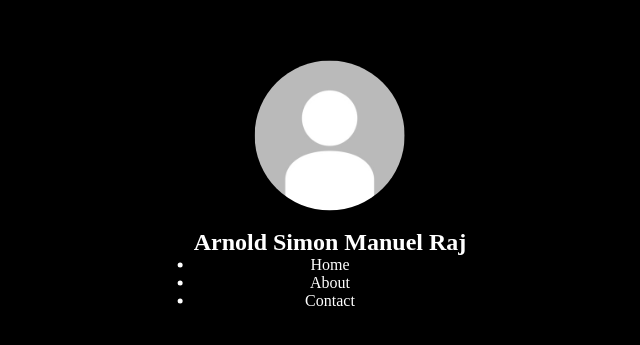
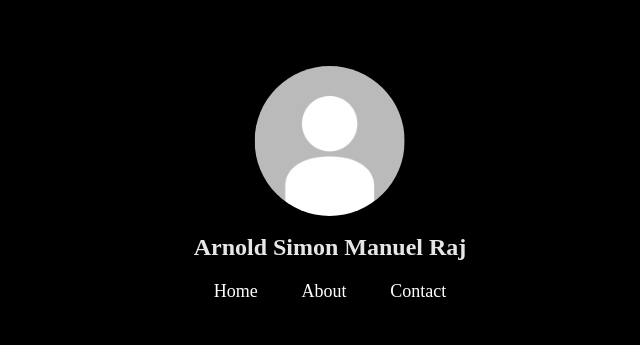
Before and after one commit to arnold-simon-manuel-raj/arnold-simon-manuel-raj.github.io, a plain HTML site: page html/nav_page.html in a window 1280 px wide. Shown: the part 215-560 px from the top of the page, without its empty margins (310-950 px from the left). Drawn offline with Linux system fonts and the light colour scheme.

Commit message:
nav_page left out

```diff
--- a/html/nav_page.html
+++ b/html/nav_page.html
@@ -5,11 +5,12 @@
 			* {
 				margin: 0;
 				padding: 0;
+				list-style: none;
 				text-decoration: none;
 			}
 
 			body {
-				color: white;
+				color: rgb(230, 230, 230);
 				background-color: black;
 			}
 
@@ -20,6 +21,31 @@
 				margin-left: auto;
 				margin-right: auto;
 				border-radius: 50%;
+			}
+
+			nav {
+				display: flex;
+				align-items: center;
+				justify-content: space-between;
+			}
+
+			nav ul {
+				display: flex;
+				align-items: center;
+				justify-content: space-between;
+				padding-left: 20px;
+				padding-right: 20px;
+				width: 100%;
+			}
+
+			nav ul li a {
+				color: white;
+				font-size: 18px;
+				line-height: 25px;
+			}
+
+			nav ul li a:hover {
+				font-size: 24px;
 			}
 
 			.contents {
@@ -33,21 +59,19 @@
 		</style>
 	</head>
 
-	<!--
-			<div class="pro_img">
-			</div>
-		-->
-
 	<body>
 		<div class="contents">
 			<img src="../assets/def_pro_img.jpg" alt="profile_image">
 			<br>
 			<h2>Arnold Simon Manuel Raj</h2>
-			<ul>
-				<li>Home</li>
-				<li>About</li>
-				<li>Contact</li>
-			</ul>
+			<br>
+			<nav>
+				<ul>
+					<li><a href="#">Home</a></li>
+					<li><a href="#">About</a></li>
+					<li><a href="#">Contact</a></li>
+				</ul>
+			</nav>
 		</div>
 	</body>
 
```
